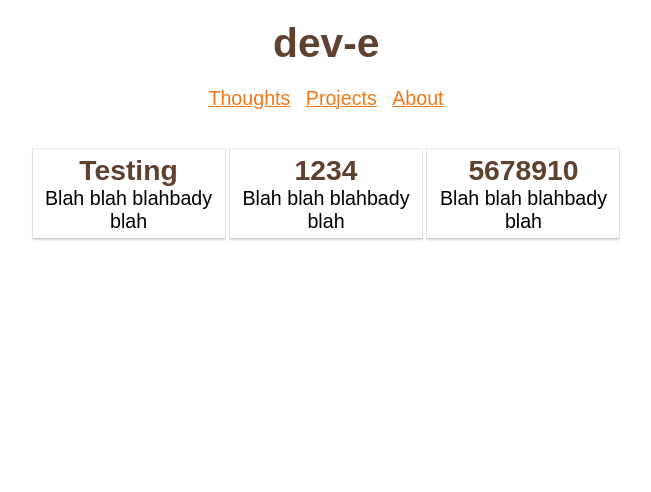
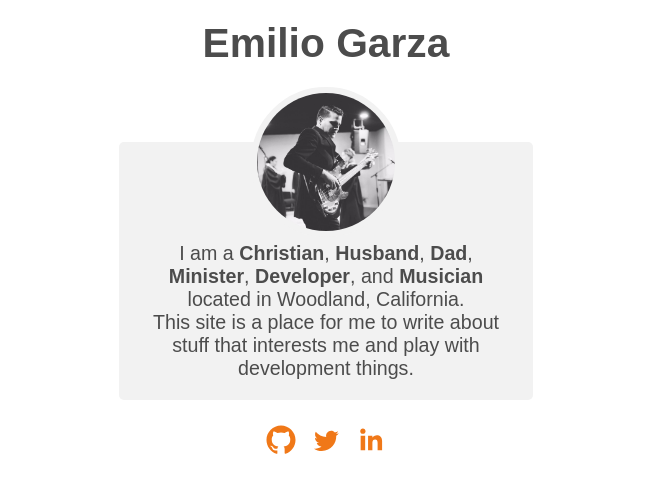
Before and after one commit to emiliogarza/dev-e, a website: page index.html in a window 1280 px wide. Shown: the whole page, without its empty margins (314-965 px from the left). Drawn offline with Linux system fonts and the light colour scheme.

Commit message:
Making a simple version of my site

```diff
--- a/css/main.css
+++ b/css/main.css
@@ -17,6 +17,7 @@ html {
 body {
     margin: 0;
     text-align: center;
+    color: #4c4c4c;
 }
 
 h1,
@@ -77,7 +78,7 @@ h1,
 h2,
 h3,
 .home-link {
-    color: #5E412F;
+    color: #4c4c4c;
     margin: 0;
 }
 
@@ -107,6 +108,7 @@ h3 a,
  */
  a {
      color: #F07818;
+     fill: #F07818;
  }
 
  a:hover {
@@ -141,7 +143,7 @@ header {
 }
 
 .home-link:hover:after {
-    content: '> back to home';
+    content: '> Back to Home';
     font-size: .3em;
     display: block;
     position: absolute;
@@ -162,14 +164,51 @@ header li:not(:first-child) {
 }
 
 /*
+ * Main
+ * =====
+ */
+#main-content {
+    text-align: center;
+    margin: 20px auto;
+}
+
+
+/*
  * Cards
  * =====
  */
 .card {
-    box-shadow: 0 2px 2px 0 rgba(0,0,0,0.16), 0 0 0 1px rgba(0,0,0,0.08);
-    display: inline-block;
-    max-width: 15vw;
+    background: #f2f2f2;
+    border-radius: 5px;
+    display: block;
+    margin: 20px auto;
+    padding: 20px;
+    width: 414px;
 }
-.inner-wrap {
-    padding: 5px;
+
+@media (max-width: 413px) {
+    .card {
+        width: 100%;
+    }
 }
+
+.card.img {
+    margin-top: 75px;
+}
+
+.card img {
+    max-width: 150px;
+    margin-top: -75px;
+    border-radius: 100%;
+    border: 6px solid #f2f2f2;
+}
+
+/*
+ * Social Media Icons
+ * ==================
+ */
+
+svg {
+     display: inline-block;
+     width: 40px;
+ }
--- a/index.html
+++ b/index.html
@@ -4,7 +4,7 @@
         <meta charset="UTF-8">
         <meta http-equiv="X-UA-Compatible" content="IE=edge">
         <meta name="viewport" content="width=device-width, initial-scale=1">
-        <title>Emilio Garza | Christian | Front End Dev | Woodland, CA</title>
+        <title>Emilio Garza | Woodland, CA</title>
         <link rel="stylesheet" href="/css/main.css" />
     </head>
     <body>
@@ -12,33 +12,17 @@
             <a href="#main-content" class="skippy">Skip to Main Content</a>
             <nav id="main-nav" role="navigation">
                 <span class="visually-hidden">Main Navigation</span>
-                <a class="home-link" href="/">dev-e</a>
-                <ul>
-                    <li><a class="thoughts" href="#">Thoughts</a></li>
-                    <li><a href="/projects">Projects</a></li>
-                    <li><a href="/about">About</a></li>
-                </ul>
+                <h1>Emilio Garza</h1>
             </nav>
         </header>
         <main id="main-content">
-            <div class="card">
-                <div class="inner-wrap">
-                    <h2>Testing</h2>
-                    <p class="teaser">Blah blah blahbady blah</p>
-                </div>
+            <div class="card img">
+                <img src="/img/me.jpg" alt="Emilio Garza playing the bass." />
+                <p>I am a <strong>Christian</strong>, <strong>Husband</strong>, <strong>Dad</strong>, <strong>Minister</strong>, <strong>Developer</strong>, and <strong>Musician</strong> located in Woodland, California.</p> This site is a place for me to write about stuff that interests me and play with development things.</p>
             </div>
-            <div class="card">
-                    <div class="inner-wrap">
-                        <h2>1234</h2>
-                        <p class="teaser">Blah blah blahbady blah</p>
-                    </div>
-            </div>
-            <div class="card">
-                    <div class="inner-wrap">
-                        <h2>5678910</h2>
-                        <p class="teaser">Blah blah blahbady blah</p>
-                    </div>
-            </div>
+            <a class="social-media-link" href="http://www.github.com/emiliogarza" target="_blank"><span class="visually-hidden">See Emilio's Github</span><svg viewBox="0 0 512 512"><path d="M256 70.7c-102.6 0-185.9 83.2-185.9 185.9 0 82.1 53.3 151.8 127.1 176.4 9.3 1.7 12.3-4 12.3-8.9V389.4c-51.7 11.3-62.5-21.9-62.5-21.9 -8.4-21.5-20.6-27.2-20.6-27.2 -16.9-11.5 1.3-11.3 1.3-11.3 18.7 1.3 28.5 19.2 28.5 19.2 16.6 28.4 43.5 20.2 54.1 15.4 1.7-12 6.5-20.2 11.8-24.9 -41.3-4.7-84.7-20.6-84.7-91.9 0-20.3 7.3-36.9 19.2-49.9 -1.9-4.7-8.3-23.6 1.8-49.2 0 0 15.6-5 51.1 19.1 14.8-4.1 30.7-6.2 46.5-6.3 15.8 0.1 31.7 2.1 46.6 6.3 35.5-24 51.1-19.1 51.1-19.1 10.1 25.6 3.8 44.5 1.8 49.2 11.9 13 19.1 29.6 19.1 49.9 0 71.4-43.5 87.1-84.9 91.7 6.7 5.8 12.8 17.1 12.8 34.4 0 24.9 0 44.9 0 51 0 4.9 3 10.7 12.4 8.9 73.8-24.6 127-94.3 127-176.4C441.9 153.9 358.6 70.7 256 70.7z"></path></svg></a>
+            <a class="social-media-link" href="http://twitter.com/e_milio_g" target="_blank"><span class="visually-hidden">See Emilio's Twitter</span><svg viewBox="0 0 512 512"><path d="M419.6 168.6c-11.7 5.2-24.2 8.7-37.4 10.2 13.4-8.1 23.8-20.8 28.6-36 -12.6 7.5-26.5 12.9-41.3 15.8 -11.9-12.6-28.8-20.6-47.5-20.6 -42 0-72.9 39.2-63.4 79.9 -54.1-2.7-102.1-28.6-134.2-68 -17 29.2-8.8 67.5 20.1 86.9 -10.7-0.3-20.7-3.3-29.5-8.1 -0.7 30.2 20.9 58.4 52.2 64.6 -9.2 2.5-19.2 3.1-29.4 1.1 8.3 25.9 32.3 44.7 60.8 45.2 -27.4 21.4-61.8 31-96.4 27 28.8 18.5 63 29.2 99.8 29.2 120.8 0 189.1-102.1 185-193.6C399.9 193.1 410.9 181.7 419.6 168.6z"></path></svg></a>
+            <a class="social-media-link" href="https://www.linkedin.com/in/garzaemilio/" target="_blank"><span class="visually-hidden">See Emilio's LinkedIn</span><svg viewBox="0 0 512 512"><path d="M186.4 142.4c0 19-15.3 34.5-34.2 34.5 -18.9 0-34.2-15.4-34.2-34.5 0-19 15.3-34.5 34.2-34.5C171.1 107.9 186.4 123.4 186.4 142.4zM181.4 201.3h-57.8V388.1h57.8V201.3zM273.8 201.3h-55.4V388.1h55.4c0 0 0-69.3 0-98 0-26.3 12.1-41.9 35.2-41.9 21.3 0 31.5 15 31.5 41.9 0 26.9 0 98 0 98h57.5c0 0 0-68.2 0-118.3 0-50-28.3-74.2-68-74.2 -39.6 0-56.3 30.9-56.3 30.9v-25.2H273.8z"></path></svg></a>
         </main>
         <script type="text/javascript" src="/js/main.js"></script>
     </body>
--- a/js/main.js
+++ b/js/main.js
@@ -14,7 +14,7 @@ function Interaction(elem) {
     this.toggle = function(state) {
         for(var i = 0; i < el.length; i++) {
             if (el[i].style.display === 'none') {
-                el[i].style.display = 'block';
+                el[i].removeAttribute("style");
             } else {
                 el[i].style.display = 'none';
             }
@@ -23,8 +23,9 @@ function Interaction(elem) {
 }
 
 new Interaction("a.thoughts").click(function() {
-    console.log("hello World!");
+
 });
 
 
+
 //new Interaction($("#main-content"));
```
Also changed, not shown: img/me.jpg (added).
